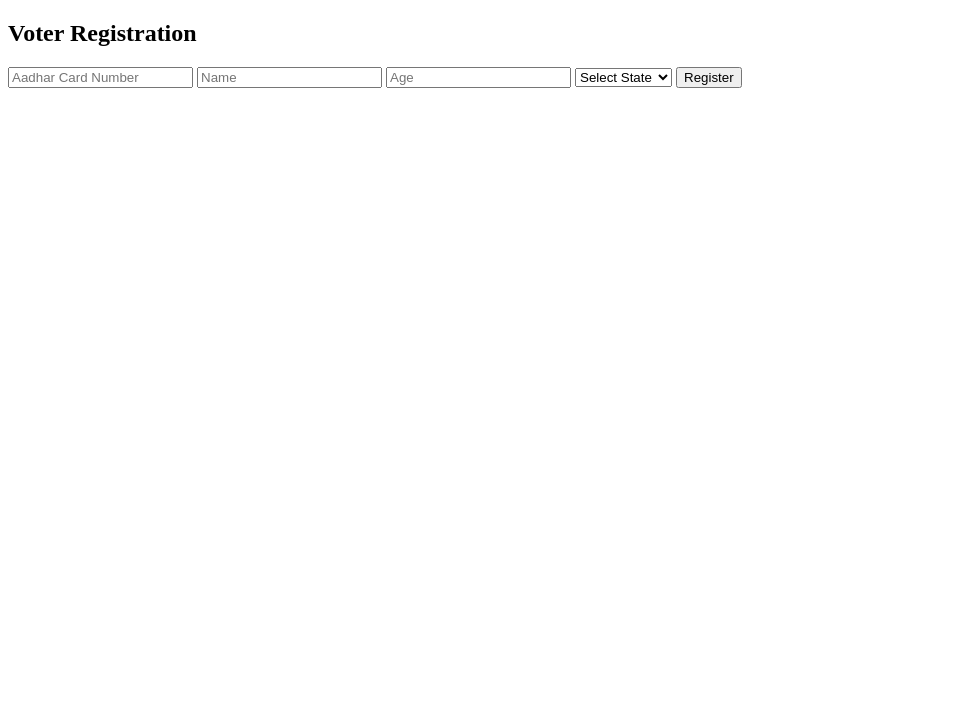
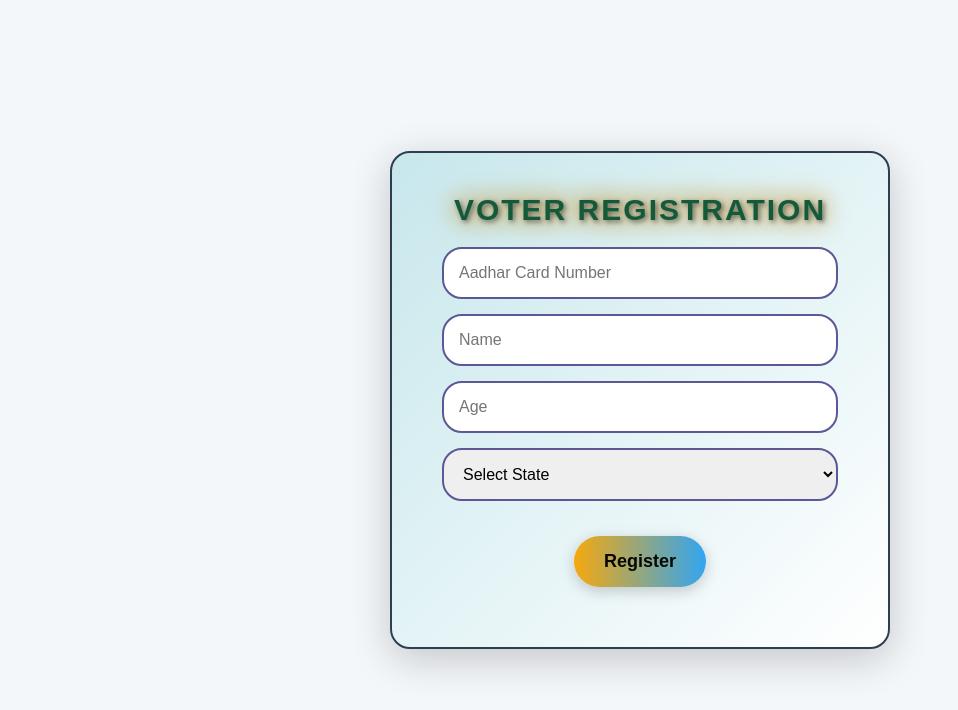
Before and after one commit to Suyash121212/E-Voting-System, a plain HTML site: page HTML/registration.html in a window 1280 px wide. Shown: the whole page, without its empty margins (0-958 px from the left). Drawn offline with Linux system fonts and the light colour scheme; the site is published under a folder, as on GitHub Pages, so addresses that start at the root find nothing.

Commit message:
Update registration.html

```diff
--- a/HTML/registration.html
+++ b/HTML/registration.html
@@ -3,8 +3,8 @@
 <head>
     <meta charset="UTF-8">
     <meta name="viewport" content="width=device-width, initial-scale=1.0">
-    <link rel="stylesheet" href="/CSS/style.css">
-    <link rel="stylesheet" href="/CSS/registration.css">
+    <link rel="stylesheet" href="../CSS/style.css">
+    <link rel="stylesheet" href="../CSS/registration.css">
     <title>Voter Registration</title>
 </head>
 <body>
```
